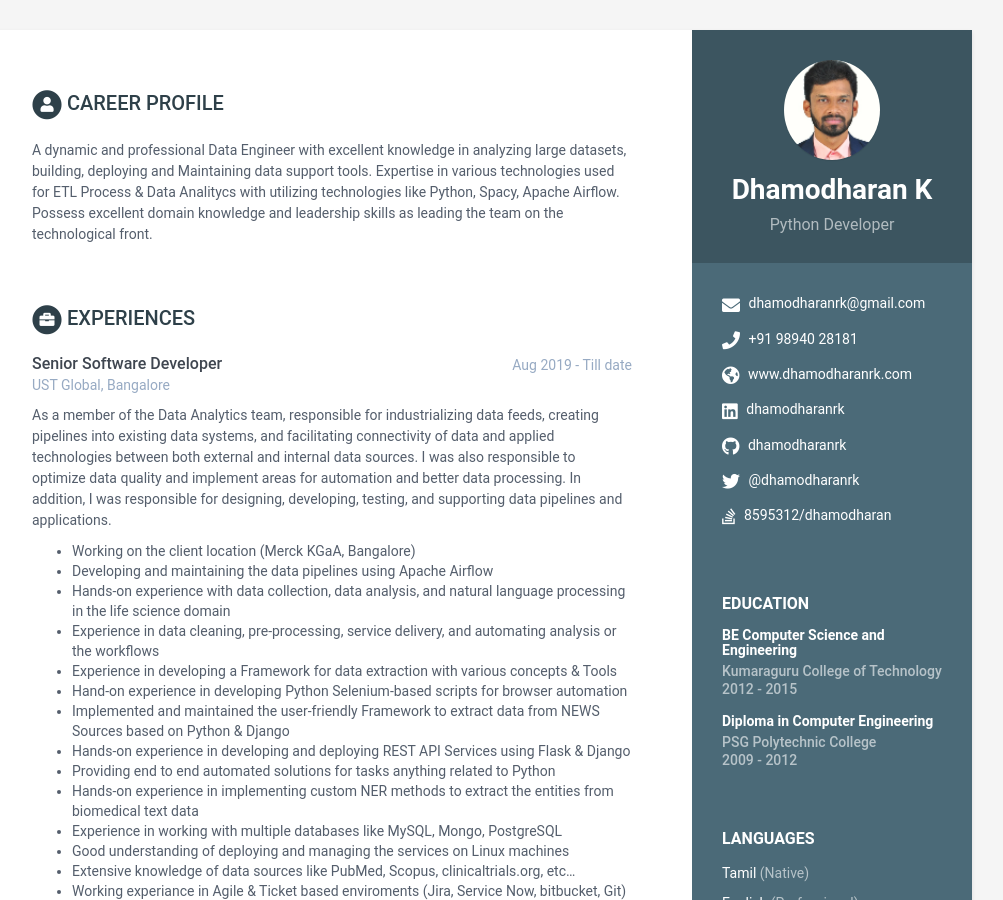
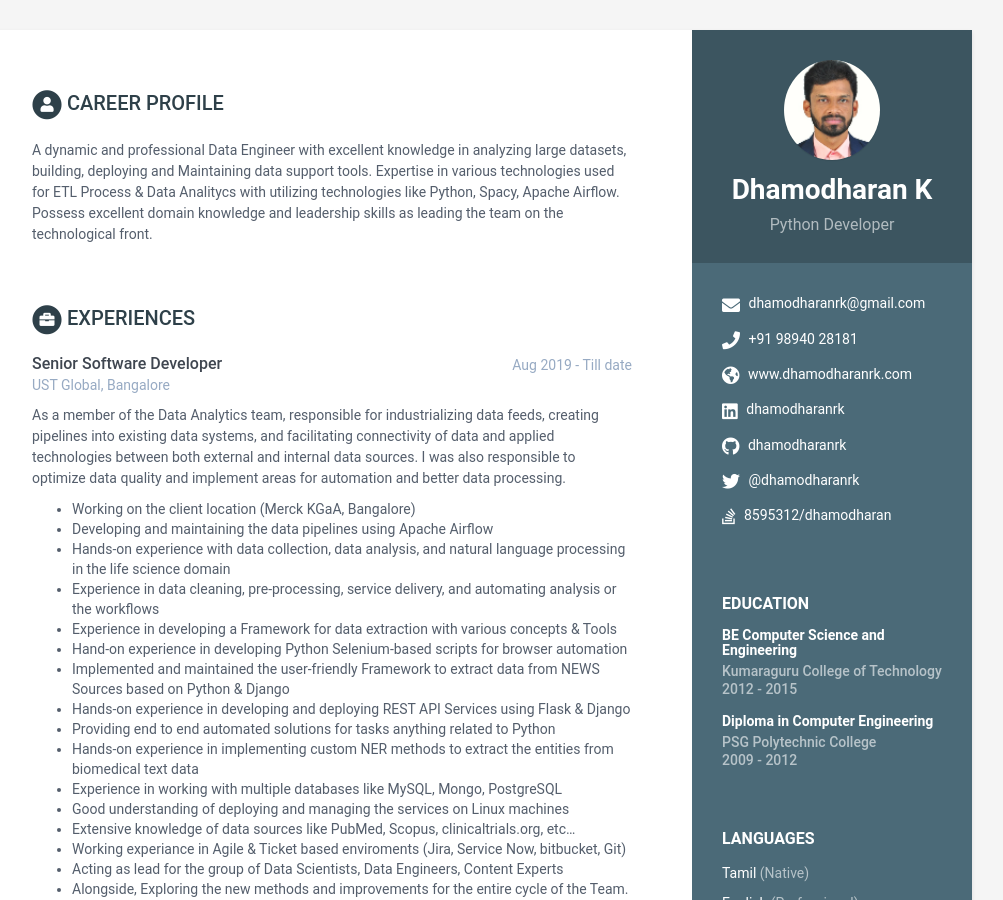
Before and after one commit to dhamodharanrk/online-cv, a Jekyll site: the page built from index.html, in a window 1280 px wide and 900 px high. Shown: the whole window, without its empty margins (168-1171 px from the left). Built offline with Jekyll 4.4.1, drawn with Linux system fonts in a browser that asks for light colours.

Commit message:
Update data.yml

```diff
--- a/_data/data.yml
+++ b/_data/data.yml
@@ -83,7 +83,6 @@ experiences:
       details: |
         As a member of the Data Analytics team, responsible for industrializing data feeds, creating pipelines into existing data systems, and facilitating connectivity of data and applied technologies between both external and internal data sources.
         I was also responsible to optimize data quality and implement areas for automation and better data processing.
-        In addition, I was responsible for designing, developing, testing, and supporting data pipelines and applications.
 
           - Working on the client location (Merck KGaA, Bangalore)
           - Developing and maintaining the data pipelines using Apache Airflow
```
